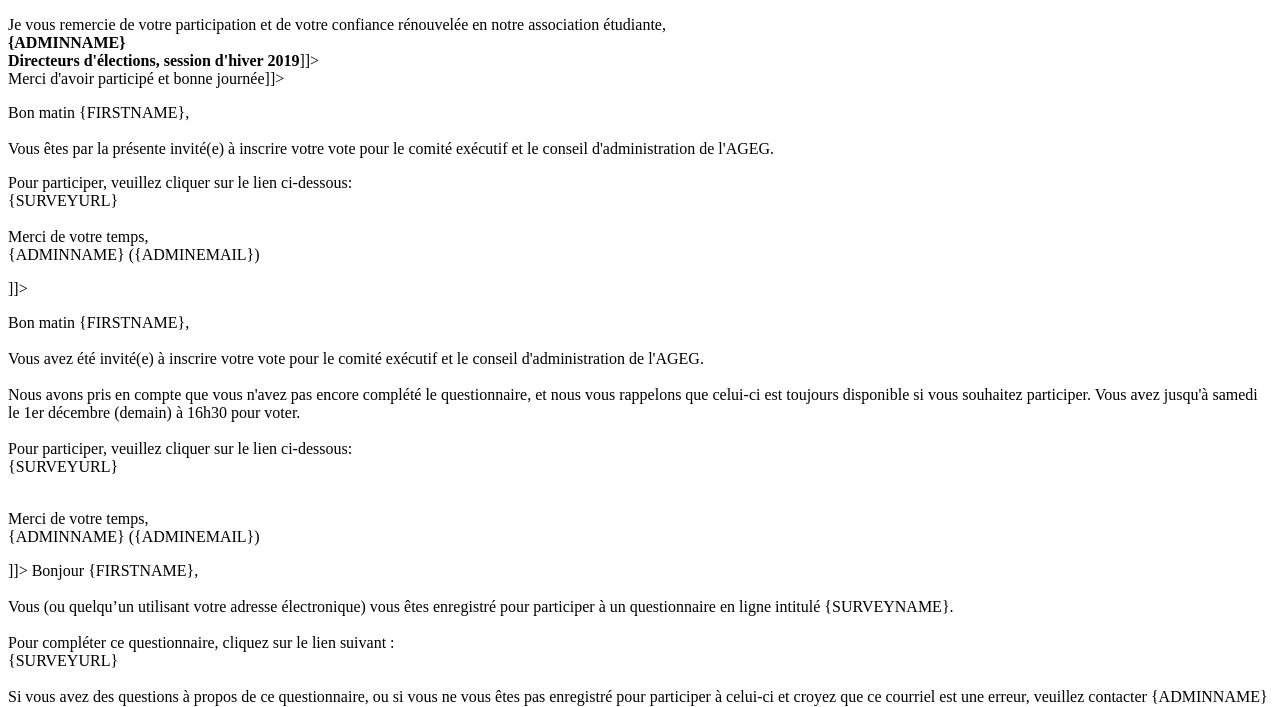
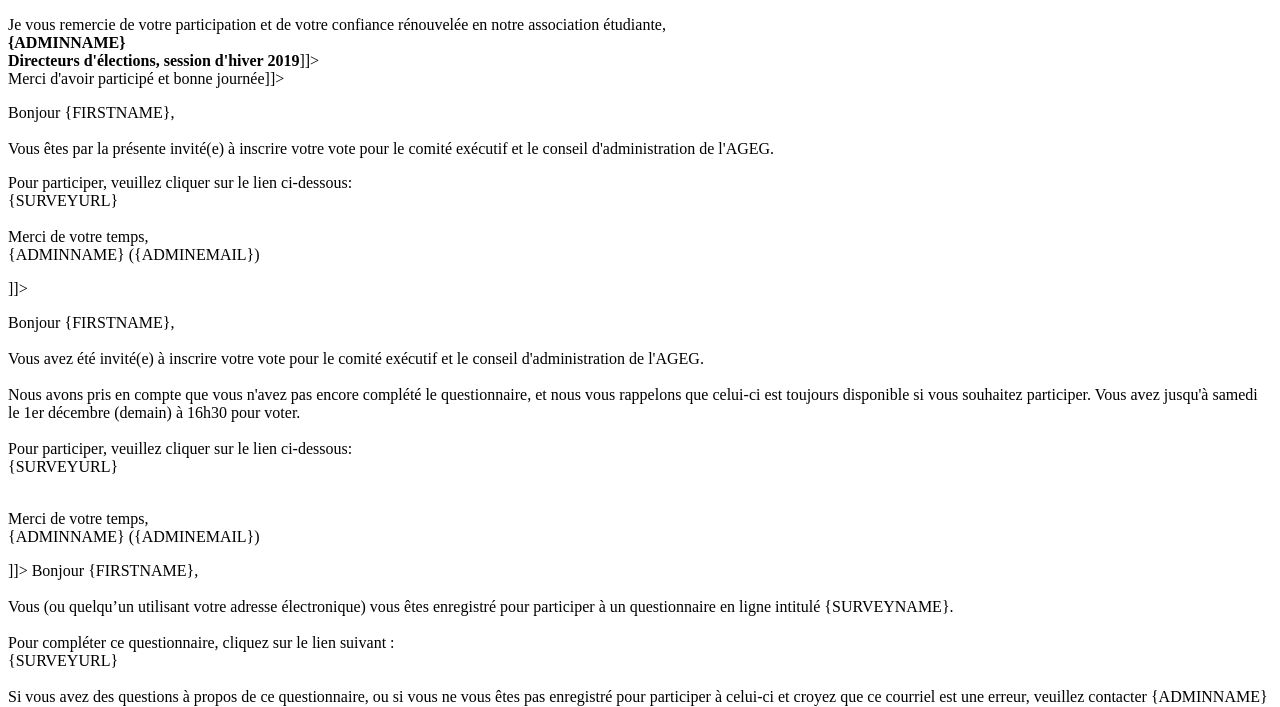
Before and after one commit to ageg/generateur-elections, a Python web app: template templates/base.mako in a window 1280 px wide. Shown: the part 388-1095 px from the top of the page. Run offline with Mako, Linux system fonts and the light colour scheme; the template is opened without the code that fills it, so the values that code supplies are empty.

Commit message:
Remove 'Bon Matin'

```diff
--- a/templates/surveys_languagesettings.mako
+++ b/templates/surveys_languagesettings.mako
@@ -30,8 +30,8 @@
     <surveyls_survey_id><![CDATA[172244]]></surveyls_survey_id>
     <surveyls_language><![CDATA[fr]]></surveyls_language>
     <surveyls_title><![CDATA[Élection AGEG H19]]></surveyls_title>
-    <surveyls_description><![CDATA[Élections de l'AGEG à l'hiver 2019 pour les administratrices et administrateurs et le conseil exécutif de l'automne 2019]]></surveyls_description>
-    <surveyls_welcometext><![CDATA[Bon matin,<br />
+    <surveyls_description><![CDATA[Élections de l'AGEG pour les administratrices et administrateurs et le conseil exécutif de l'été 2020]]></surveyls_description>
+    <surveyls_welcometext><![CDATA[Bonjour,<br />
 <br />
 C'est par honneur, par sens du devoir et par plaisir que je suis votre directeur d'élections pour les élections des administrateurs saisonniers et membres du comité exécutif de l'AGEG pour l'automne 2019.<br />
 <br />
@@ -55,7 +55,7 @@ Merci d'avoir participé et bonne journée]]></surveyls_endtext>
 	<title></title>
 </head>
 <body>
-<p>Bon matin {FIRSTNAME},<br />
+<p>Bonjour {FIRSTNAME},<br />
 <br />
 Vous êtes par la présente invité(e) à inscrire votre vote pour le comité exécutif et le conseil d'administration de l'AGEG.</p>
 
@@ -73,7 +73,7 @@ Merci de votre temps,<br />
 	<title></title>
 </head>
 <body>
-<p>Bon matin {FIRSTNAME},<br />
+<p>Bonjour {FIRSTNAME},<br />
 <br />
 Vous avez été invité(e) à inscrire votre vote pour le comité exécutif et le conseil d'administration de l'AGEG.<br />
 <br />
@@ -108,7 +108,7 @@ Si vous avez des questions à propos de ce questionnaire, ou si vous ne vous êt
 <head>
 	<title></title>
 </head>
-<body>Bon matin {FIRSTNAME},<br />
+<body>Bonjour {FIRSTNAME},<br />
 <br />
 Ce courriel vous confirme que votre réponse a été enregistrée. Merci pour votre participation.<br />
 <br />
```
